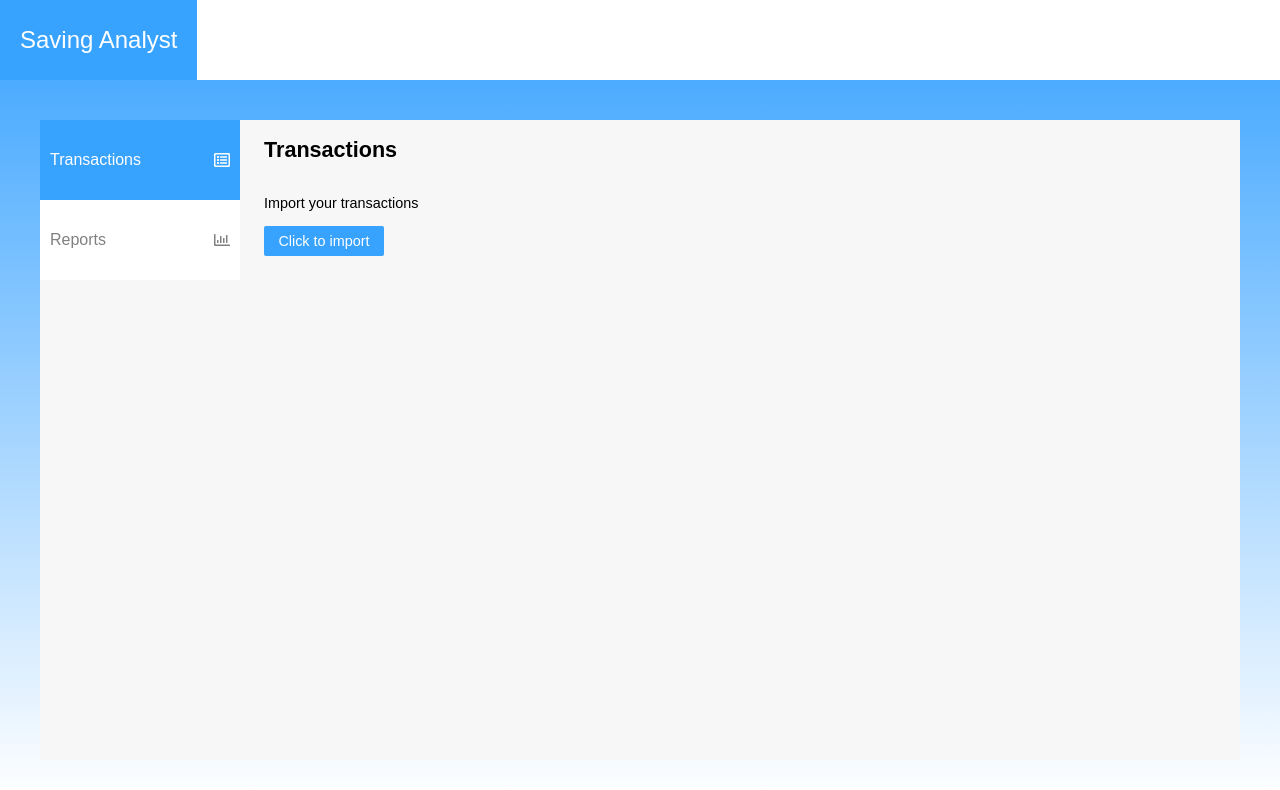
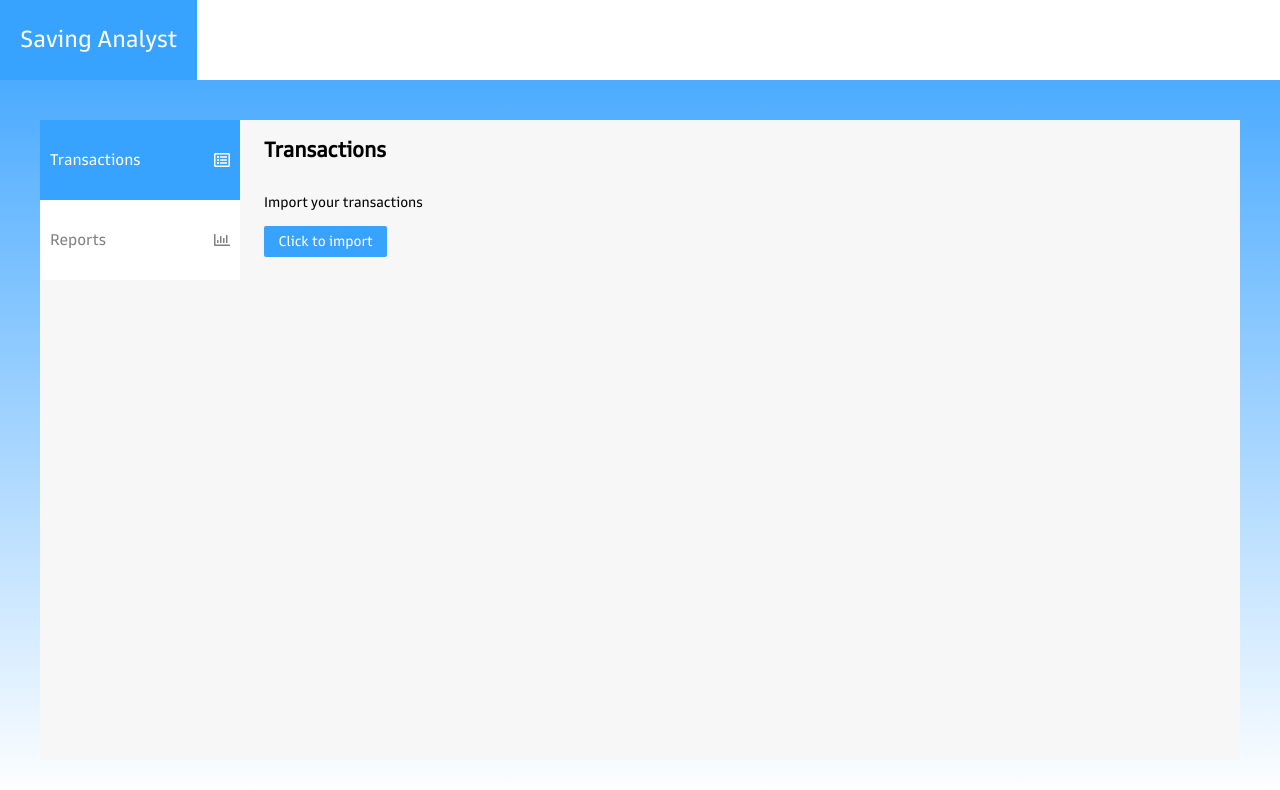
Before and after one commit to tomswales/saving_analyst, a React (Create React App) app: page / in a window 1280 px wide. Shown: the top 790 px of the page. Built offline with nearby package versions, Linux system fonts and the light colour scheme; the HTML template or start-up script is replaced by a standard one.

Commit message:
Fix relative path to font

```diff
--- a/public/styles.css
+++ b/public/styles.css
@@ -1,7 +1,7 @@
 
 @font-face {
     font-family: 'Goldman Sans';
-    src:  url('./font.woff2') format('woff2')
+    src:  url('/font.woff2') format('woff2')
   }
 
 
@@ -33,7 +33,7 @@ body {
 }
 
 html {
-     font-family: 'Goldman Sans' sans-serif !important;
+     font-family: 'Goldman Sans', sans-serif !important;
 }
 
 /*Global design settings*/
```
Also changed, not shown: 1 other file (tests, documents, lock files or other folders).
